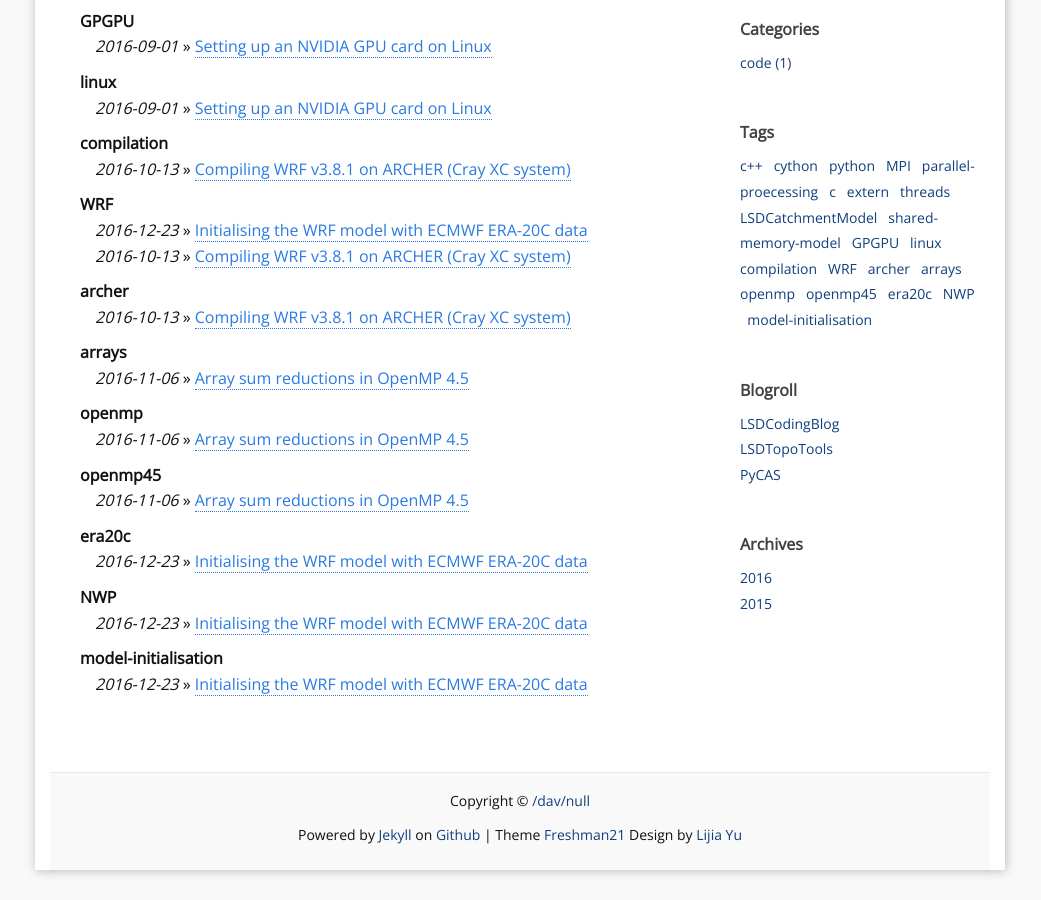
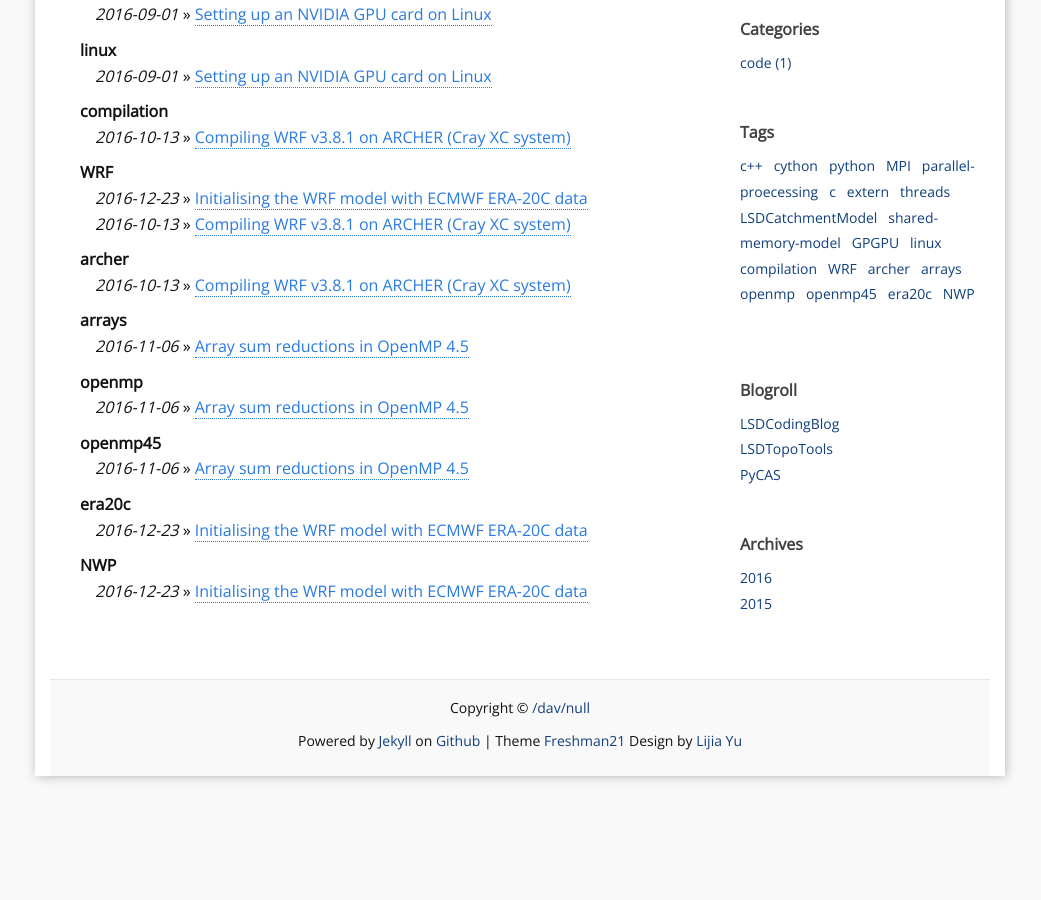
Before and after one commit to dvalters/dvalters.github.io, a Jekyll site: the page built from e_tags.md, in a window 1280 px wide and 900 px high, scrolled down 1067 px. Shown: the whole window, without its empty margins (120-1161 px from the left). Built offline with Jekyll 4.4.1, drawn with Linux system fonts in a browser that asks for light colours; after the commit the page ends 1873 px from its top, so only the background shows below that; some of the changed text lies outside the part shown.

Commit message:
Added post about ecmwf data initialisation in WRF - fixing errors

```diff
--- a/_posts/2016-12-23-ECMWF-data-in-WRF.markdown
+++ b/_posts/2016-12-23-ECMWF-data-in-WRF.markdown
@@ -1,7 +1,7 @@
 ---
 layout: post
 title: Initialising the WRF model with ECMWF ERA-20C data
-tags: WRF era20c NWP model-initialisation
+tags: WRF era20c NWP
 ---
 
 The Weather Research and Forecasting model (WRF) can be initialised with a range of input data sources for simulations. The initialisation step describes the setting of grid parameters within the model domain (pressure, surface variables, etc.) as well as defining the boundary conditions for the model. If you have followed the excellent [WRF tutorial](http://www2.mmm.ucar.edu/wrf/OnLineTutorial/Introduction/index.html) and run a few of the [case studies with real data](http://www2.mmm.ucar.edu/wrf/OnLineTutorial/CASES/index.html) the input data is provided for you and is already tested to ensure it can be pre-processed relatively painlessly by the WPS (WRF pre-processing system). Datsets from North American providers are extenisvely tested with WRF, (i.e. GFS data (global), AWIP (North American continent area))
@@ -57,7 +57,7 @@ to the python download script, and your grib data will be supplied in Gaussian g
 ## Ungribbing the data
 Now we need to 'ungrib' data to convert into the WPS intermediate file format, before running metgrid. This has to be done in two stages - one for the surface and pressure level data, and one for the land-sea mask. This is because the land-sea mask has a 'start date' of 1900-01-01 if you try to run ungrib with the date of your case study, ungrib will fail, complaining that the dates specified could not be found. In the namelist.wps file, I set the the `&ungrib` section to the following:
 
-{% highlight %}
+{% highlight bash %}
 &ungrib
   out_format = 'WPS',
   prefix = 'FIX',
@@ -65,7 +65,7 @@ Now we need to 'ungrib' data to convert into the WPS intermediate file format, b
 
 Link your land-sea mask to the WPS directory with the `link_grib.sh` script and run ungrib. Repeat again for the surface and pressure data but with the following section in the namelist.wps file:
 
-{% highlight %}
+{% highlight bash %}
 &ungrib
   out_format = 'WPS',
   prefix = 'FILE',
@@ -80,7 +80,7 @@ Metgrid interpolates your ungribbed data files over the model domain. (I haven't
 
 If you are using the sea surface temparatures field from the ECMWF data, you'll need to make a few changes to the METGRID.TBL file for it to correctly interpolate and mask the sea surface temparatures around land. IN the METGRID.TBL file (located in WPS/metgrid/), change the entry of the SST field to the following:
 
-{% highlight %}
+{% highlight bash %}
 SST
   interp_option=sixteen_pt+four_pt+wt_average_4pt+wt_average_16pt+search
   missing_value=-1.E30
@@ -92,7 +92,7 @@ SST
 
 The changes are to make the interp_mask use the LANDMASK mask instead of LANDSEA (the default), and to change the interpolation option slightly. Without the changes, I found that for my inner domain the sea surface temperatures were incorrectly masked, and had been interpolated over land as well. Although metgrid.exe did not complain when run, the met files generated caused an error when real.exe was run - generating an error message saying:
 
-{% highlight %}
+{% highlight bash %}
 -------------- FATAL CALLED ---------------
 FATAL CALLED FROM FILE:  <stdin>  LINE:    2970
 mismatch_landmask_ivgtyp
@@ -103,7 +103,7 @@ The changes to METGRID.TBL should remedy this error message.
 
 Before running metgrid, there is one last change to make to the namelist.wps file:
 
-{% highlight %}
+{% highlight bash %}
 &metgrid
   fg_name = 'FILE',
   constants_name = 'FIX:1900-01-01_00',
```
